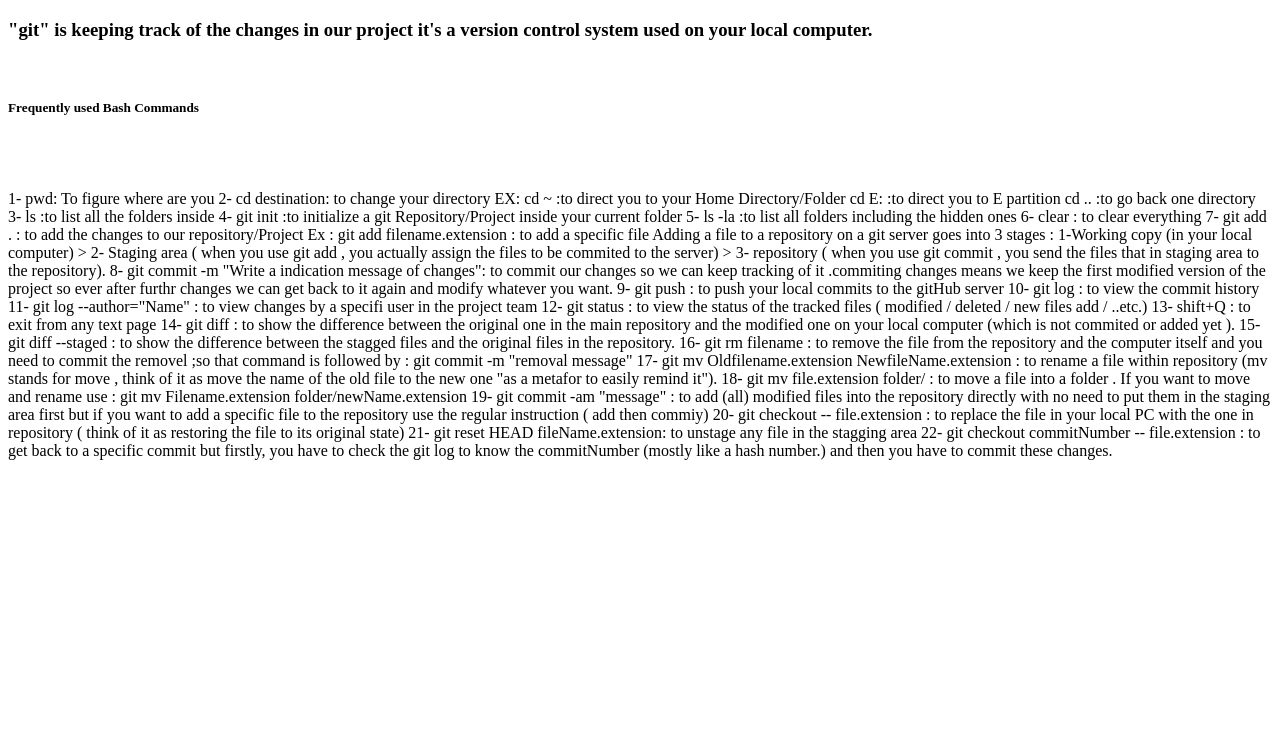
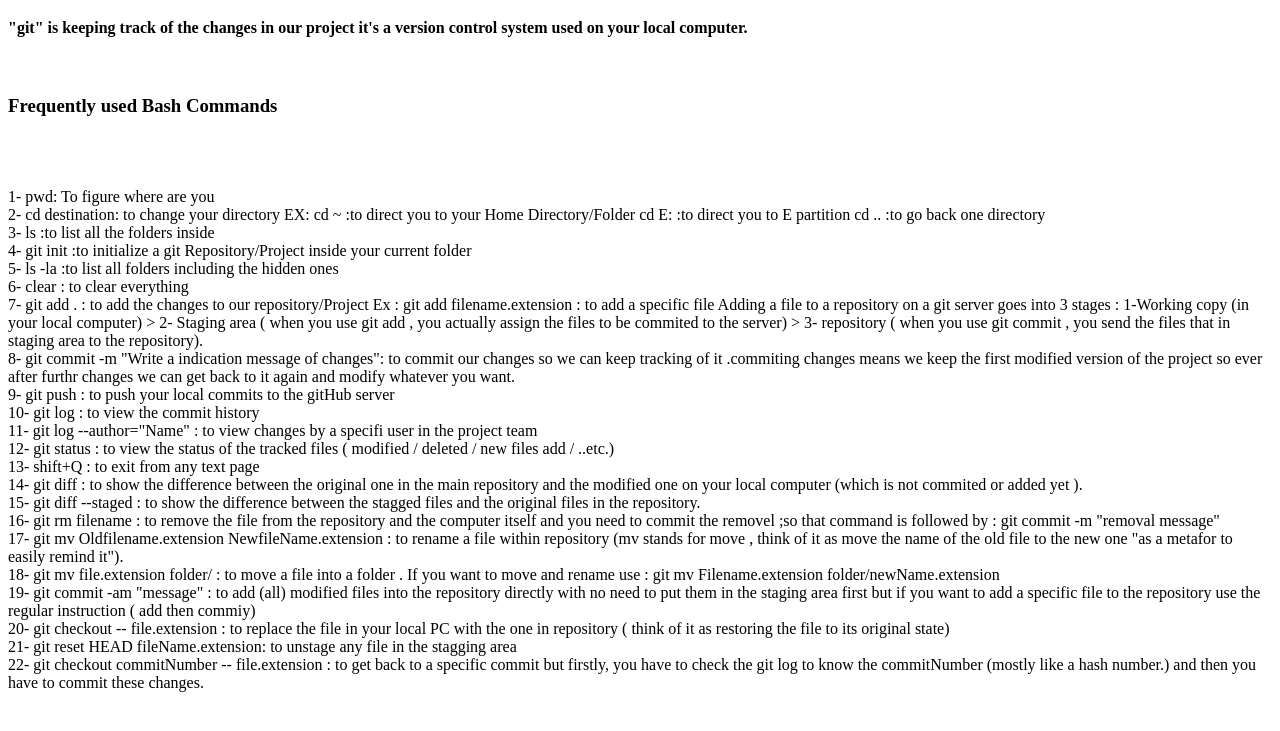
Before and after one commit to AmrHRAbdeen/HTML-JavaScript, a plain HTML site: page GitBasicCommandsPage.html in a window 1280 px wide. Shown: the part 61-792 px from the top of the page. Drawn offline with Linux system fonts and the light colour scheme.

Commit message:
Add breaking lines to HTML

```diff
--- a/GitBasicCommandsPage.html
+++ b/GitBasicCommandsPage.html
@@ -5,64 +5,63 @@
 </head>
 <body>
 <h1>"Git Basic Commands in Bash"</h1>
-<h3>"git" is keeping track of the changes in our project it's a version control system used on your local computer.</h3>
+<h4>"git" is keeping track of the changes in our project it's a version control system used on your local computer.</h4>
 <br />
-<h5> Frequently used Bash Commands </h5>
+<h3> Frequently used Bash Commands </h3>
 <br />
 <br />
 <p>
 1- pwd: To figure where are you
-
+<br />
 2- cd destination: to change your directory
 EX:
 cd ~  :to direct you to your Home Directory/Folder
 cd E: :to direct you to E partition
 cd .. :to go back one directory
-
+<br />
 3- ls :to list all the folders inside
-
+<br />
 4- git init :to initialize a git Repository/Project inside  your current folder
-
+<br />
 5- ls -la :to list all folders including the hidden ones
-
+<br />
 6- clear : to clear everything
-
+<br />
 7- git add . : to add the changes to our repository/Project
 Ex : git add filename.extension : to add a specific file
 Adding a file to a repository on a git server goes into 3 stages :
 1-Working copy (in your local computer) > 2- Staging area ( when you use git add , you actually assign the files to be commited to the server) > 3- repository ( when you use git commit , you send the files that in staging area to the repository).
-
+<br />
 8- git commit -m "Write a indication message of changes":
-
 to commit our changes so we can keep tracking of it .commiting changes means we keep the first modified version of the project so ever after furthr changes we can get back to it again and modify whatever you want.
-
+ <br />
 9- git push : to push your local commits to the gitHub server
-
+ <br />
 10- git log : to view the commit history
-
+ <br />
 11- git log --author="Name" : to view changes by a specifi user in the project team
-
+ <br />
 12- git status : to view the status of the tracked files ( modified / deleted / new files add / ..etc.)
-
+ <br />
 13- shift+Q : to exit from any text page
-
+ <br />
 14- git diff : to show the difference between the original one in the main repository and the modified one on your local computer (which is not commited or added yet ).
-
+ <br />
 
 15- git diff --staged : to show the difference between the stagged files and the original files in the repository.
-
+ <br />
 16- git rm filename : to remove the file from the repository and the computer itself and you need to commit the removel ;so that command is followed by : git commit -m "removal message"
-
+ <br />
 17- git mv Oldfilename.extension NewfileName.extension : to rename a file within repository (mv stands for move , think of it as move the name of the old file to the new one "as a metafor to easily remind it").
-
+ <br />
 18-  git mv file.extension folder/ : to move a file into a folder . If you want to move and rename use : git mv Filename.extension folder/newName.extension
-
+ <br />
 19- git commit -am "message" : to add (all) modified files into the repository directly with no need to put them in the staging area first but if you want to add a specific file to the repository use the regular instruction ( add then commiy)
-
+ <br />
 20- git checkout -- file.extension : to replace the file in your local PC with the one in repository ( think of it as restoring the file to its original state)
-
+ <br />
 21- git reset HEAD fileName.extension: to unstage any file in the stagging area
-
+ <br />
 22- git checkout commitNumber -- file.extension : to get back to a specific commit but firstly, you have to check the git log to know the commitNumber (mostly like a hash number.) and then you have to commit these changes.
 
 
```
